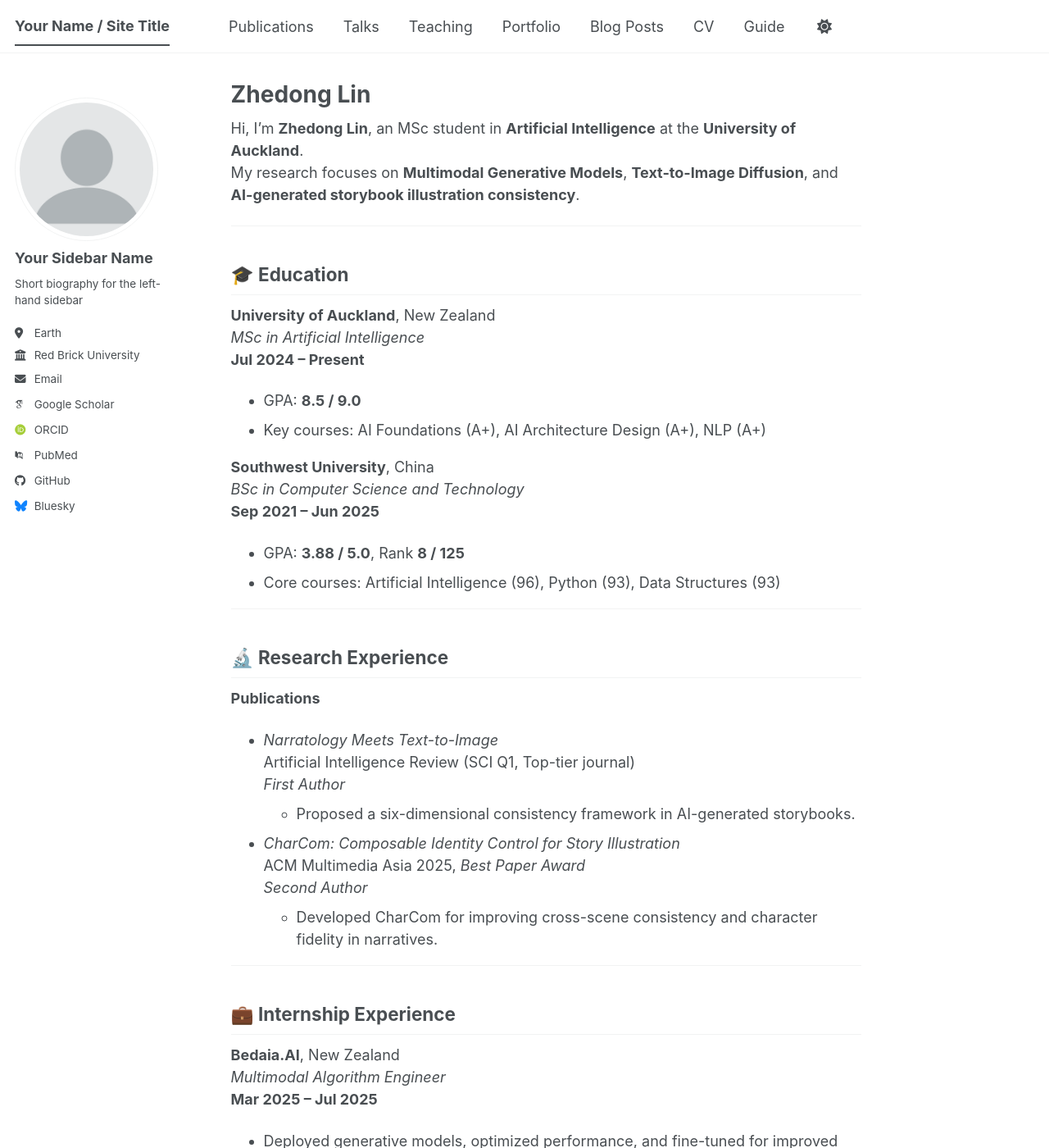
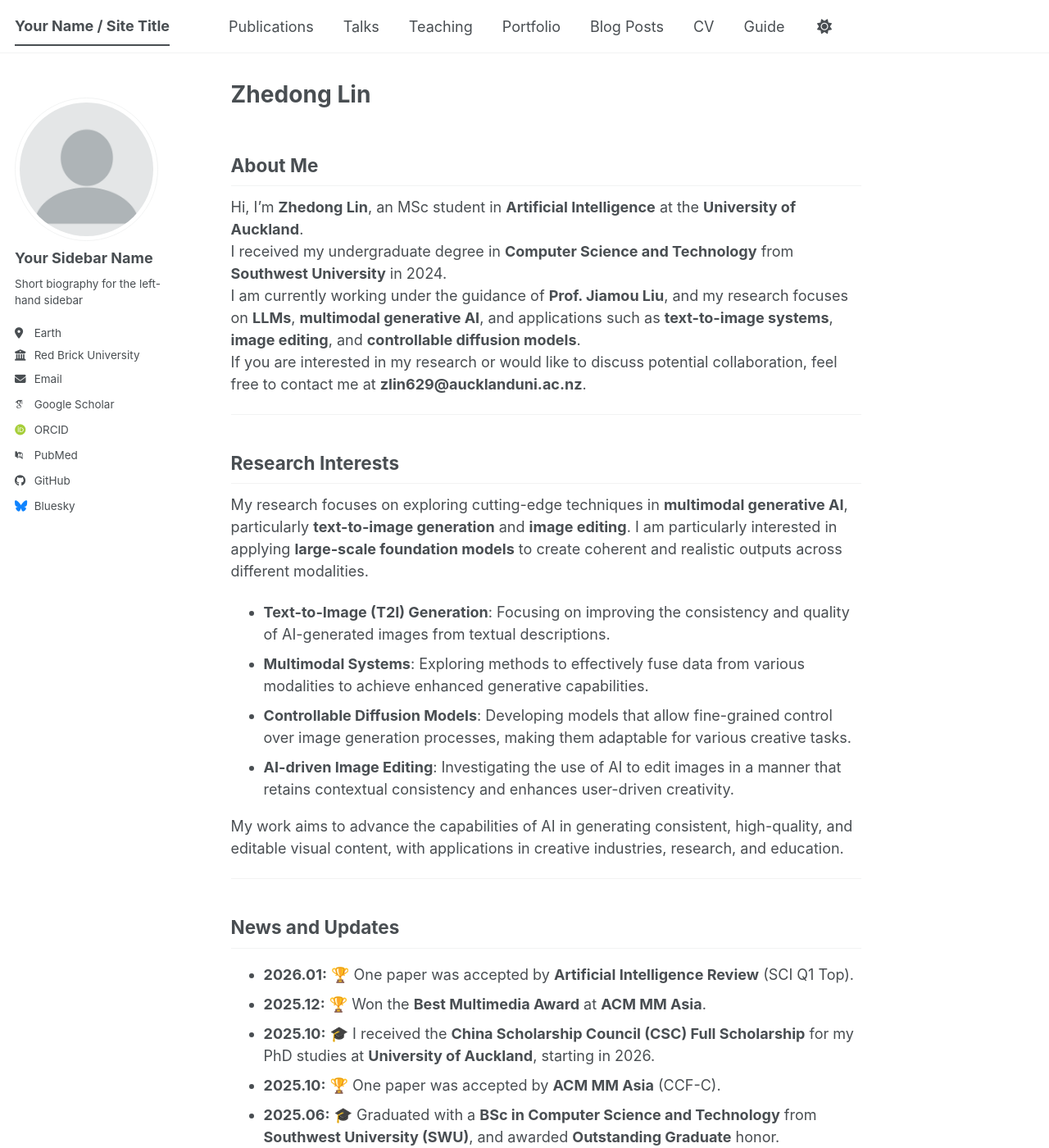
Before and after one commit to Zhedong-Lin/Zhedong-Lin, a Jekyll site: the page built from _pages/about.md, in a window 1280 px wide and 1400 px high. Shown: the whole window at 82% size. Built offline with Jekyll 4.4.1, drawn with Linux system fonts in a browser that asks for light colours; some web fonts are replaced; a script bundle is joined from its source files by our own code; library files that are not in the unit come from our copies; some of the changed text lies outside the part shown.

Commit message:
Update about.md

```diff
--- a/_pages/about.md
+++ b/_pages/about.md
@@ -7,80 +7,51 @@ redirect_from:
   - /about.html
 ---
 
+## About Me
+
 Hi, I’m **Zhedong Lin**, an MSc student in **Artificial Intelligence** at the **University of Auckland**.
-My research focuses on **Multimodal Generative Models**, **Text-to-Image Diffusion**, and **AI-generated storybook illustration consistency**.
+I received my undergraduate degree in **Computer Science and Technology** from **Southwest University** in 2024.
+I am currently working under the guidance of **Prof. Jiamou Liu**, and my research focuses on **LLMs**, **multimodal generative AI**, and applications such as **text-to-image systems**, **image editing**, and **controllable diffusion models**.
+If you are interested in my research or would like to discuss potential collaboration, feel free to contact me at **zlin629@aucklanduni.ac.nz**.
+
 
 ---
 
-## 🎓 Education
+## Research Interests
 
-**University of Auckland**, New Zealand
-*MSc in Artificial Intelligence*
-**Jul 2024 – Present**
-- GPA: **8.5 / 9.0**
-- Key courses: AI Foundations (A+), AI Architecture Design (A+), NLP (A+)
+My research focuses on exploring cutting-edge techniques in **multimodal generative AI**, particularly **text-to-image generation** and **image editing**. I am particularly interested in applying **large-scale foundation models** to create coherent and realistic outputs across different modalities.
 
-**Southwest University**, China
-*BSc in Computer Science and Technology*
-**Sep 2021 – Jun 2025**
-- GPA: **3.88 / 5.0**, Rank **8 / 125**
-- Core courses: Artificial Intelligence (96), Python (93), Data Structures (93)
+- **Text-to-Image (T2I) Generation**: Focusing on improving the consistency and quality of AI-generated images from textual descriptions.
+- **Multimodal Systems**: Exploring methods to effectively fuse data from various modalities to achieve enhanced generative capabilities.
+- **Controllable Diffusion Models**: Developing models that allow fine-grained control over image generation processes, making them adaptable for various creative tasks.
+- **AI-driven Image Editing**: Investigating the use of AI to edit images in a manner that retains contextual consistency and enhances user-driven creativity.
+
+My work aims to advance the capabilities of AI in generating consistent, high-quality, and editable visual content, with applications in creative industries, research, and education.
 
 ---
 
-## 🔬 Research Experience
+## News and Updates
 
-**Publications**
-- *Narratology Meets Text-to-Image*
-  Artificial Intelligence Review (SCI Q1, Top-tier journal)
-  *First Author*
-  - Proposed a six-dimensional consistency framework in AI-generated storybooks.
-
-- *CharCom: Composable Identity Control for Story Illustration*
-  ACM Multimedia Asia 2025, *Best Paper Award*
-  *Second Author*
-  - Developed CharCom for improving cross-scene consistency and character fidelity in narratives.
+- **2026.01:** 🏆 One paper was accepted by **Artificial Intelligence Review** (SCI Q1 Top).
+- **2025.12:** 🏆 Won the **Best Multimedia Award** at **ACM MM Asia**.
+- **2025.10:** 🎓 I received the **China Scholarship Council (CSC) Full Scholarship** for my PhD studies at **University of Auckland**, starting in 2026.
+- **2025.10:** 🏆 One paper was accepted by **ACM MM Asia** (CCF-C).
+- **2025.06:** 🎓 Graduated with a **BSc in Computer Science and Technology** from **Southwest University (SWU)**, and awarded **Outstanding Graduate** honor.
 
 ---
 
-## 💼 Internship Experience
-
-**Bedaia.AI**, New Zealand
-*Multimodal Algorithm Engineer*
-**Mar 2025 – Jul 2025**
-- Deployed generative models, optimized performance, and fine-tuned for improved consistency.
-
-**Huadi Information Technology Co., Ltd.**, China
-*Data Science Engineer*
-**Mar 2024 – May 2024**
-- Built machine learning models for predictive analysis and led A/B testing that improved click-through rates by **15%**.
-
----
-
-## 🏆 Honors & Scholarships
+## Awards & Honors
 
 - **China Scholarship Council (CSC)** Full Scholarship
 - **University of Auckland High Achiever Scholarship**
 - **Outstanding Graduate** at Southwest University
+- **Best Multimedia Award** – **ACM Multimedia Asia 2025**
 
 ---
 
-## 🚀 Projects & Competitions
+## Contact
 
-**AI Hackathon (NZ)**
-Marsden Fund Research Proposal Scoring System
-- Developed a **RAG-based evaluation system** using IBM Cloud LLMs.
-
-**China Innovation Competition (CICSIC 2024)**
-AI-driven Analysis of the Chinese Automotive Market
-- Collected **100,000+** data records and built predictive models with **90%+ accuracy**.
-
----
-
-## 📄 CV & Contact
-
-- 📄 **[Download CV (PDF)](/files/Zhedong_Lin_CV.pdf)**
-- 📧 Email: 2861132468@qq.com
-- 🧑‍💻 GitHub: https://github.com/yourusername
-- 🎓 Google Scholar: https://scholar.google.com/
-- 💼 LinkedIn: https://www.linkedin.com/
+- 📧 **Email**: zlin629@aucklanduni.ac.nz
+- 🧑‍💻 **GitHub**: https://github.com/yourusername
+- 🎓 **Google Scholar**: https://scholar.google.com/citations?user=Ex4Wi_sAAAAJ&hl=en&oi=sra
+- 💼 **LinkedIn**: https://www.linkedin.com/
```
